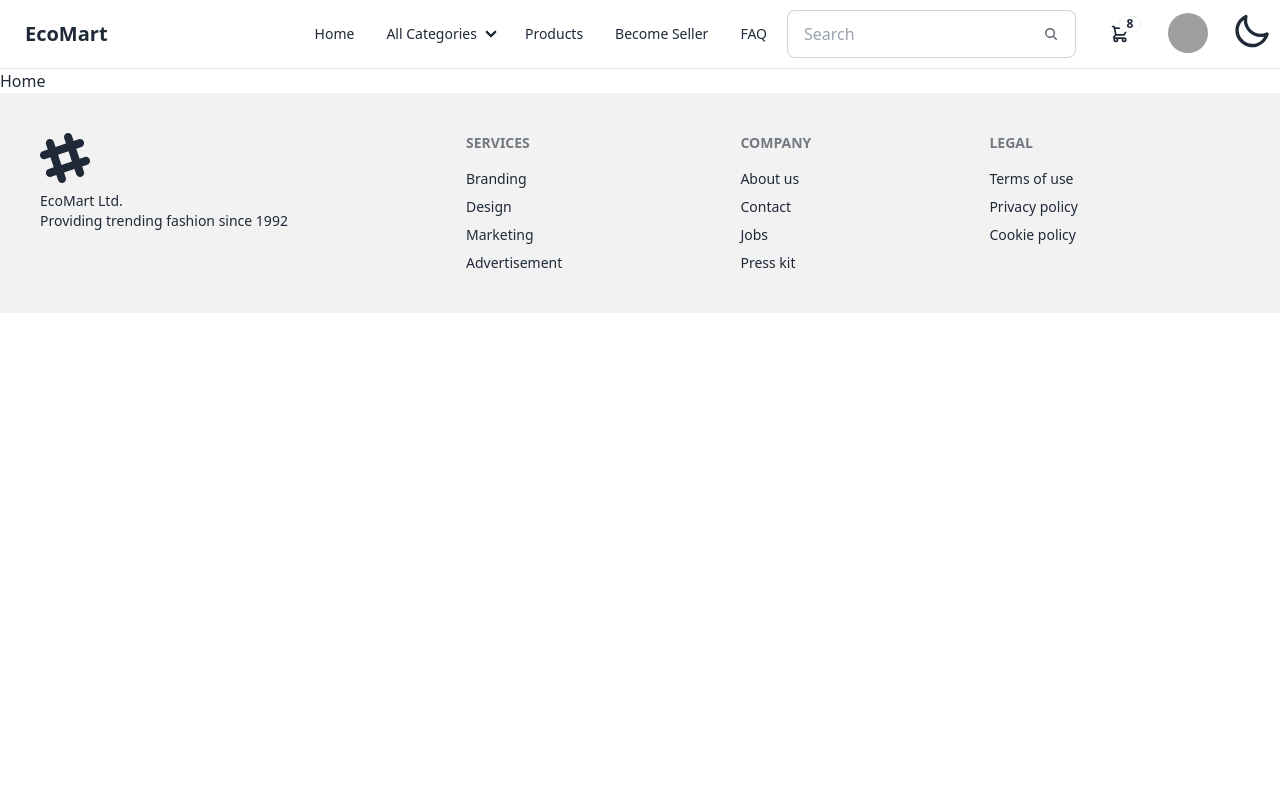
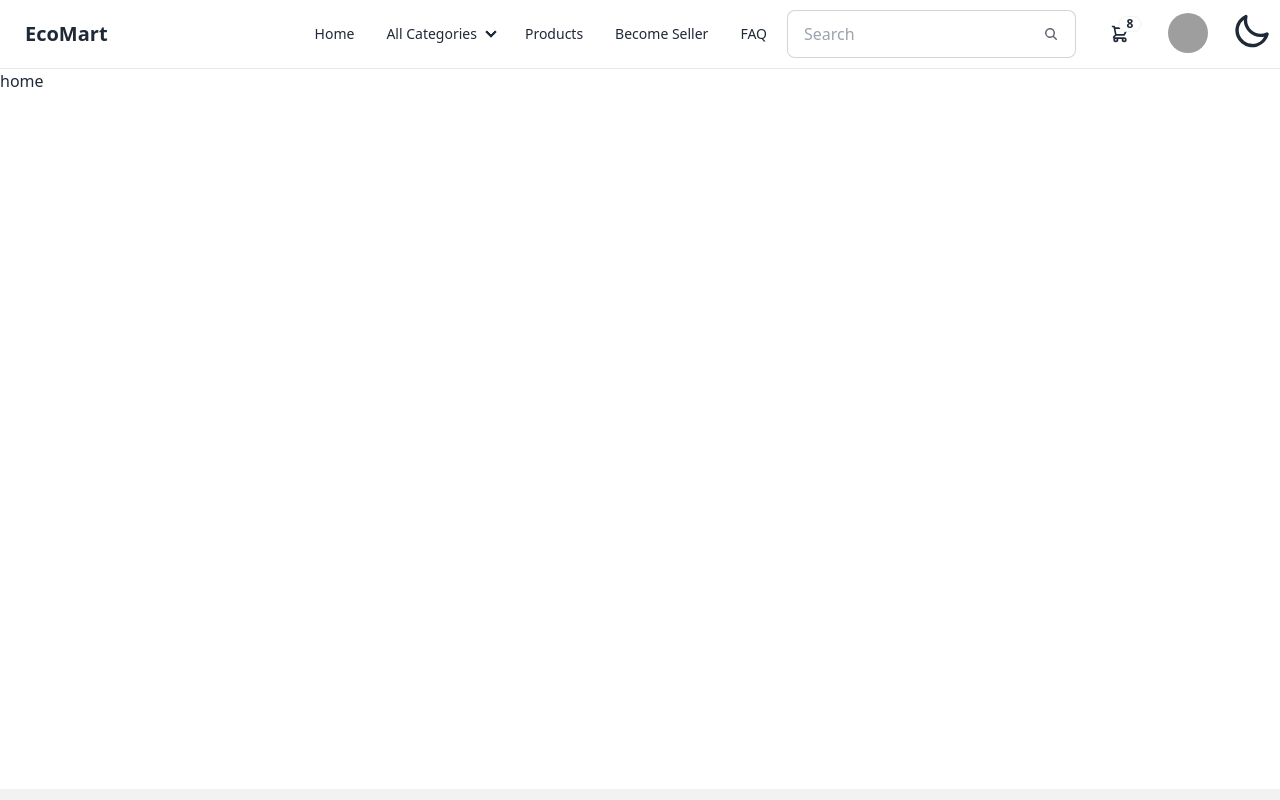
Before and after one commit to Hennamaria07/EcoMart-frontent, a React (Vite) app: page / in a window 1280 px wide. Shown: the top 800 px of the page. Built offline with nearby package versions, Linux system fonts and the light colour scheme; grey boxes are pictures that could not be loaded.

Commit message:
notfound page and routing added

```diff
--- a/src/App.jsx
+++ b/src/App.jsx
@@ -1,16 +1,23 @@
 import { useState } from 'react'
-import reactLogo from './assets/react.svg'
-import viteLogo from '/vite.svg'
 import './App.css'
-import Home from './pages/Home'
-import { BrowserRouter } from 'react-router-dom'
+import { BrowserRouter, Routes, Route } from 'react-router-dom'
+import { Home, NotFount } from './pages'
 
 function App() {
   const [count, setCount] = useState(0)
 
   return (
     <BrowserRouter>
-     <Home />
+     <Routes>
+      <Route
+      path={"/"}
+      element={<Home />}
+      />
+      <Route
+      path={"*"}
+      element={<NotFount />}
+      />
+     </Routes>
     </BrowserRouter>
   )
 }
--- a/src/components/layout/Layout.jsx
+++ b/src/components/layout/Layout.jsx
@@ -17,7 +17,7 @@ const Layout = ({ children}) => {
               </Helmet>
               </HelmetProvider> */}
         <Header />
-        <main>
+        <main className='min-h-[90vh]'>
             {children}
         </main>
         <Footer />
--- /dev/null
+++ b/src/pages/Error.jsx
@@ -0,0 +1,25 @@
+import React from 'react'
+import Layout from '../components/layout/Layout'
+import { Link } from 'react-router-dom'
+
+const NotFount = () => {
+    return (
+        <Layout>
+            <section className='px-16 h-[60vh] md:px-40'>
+                <div className="text-sm pt-10 breadcrumbs">
+                    <ul>
+                        <li><Link>Home</Link></li>
+                        <li><Link>404 Error</Link></li>
+                    </ul>
+                </div>
+                       <div className='h-full grid place-content-center'>
+                       <h1 className='text-4xl sm:text-6xl font-semibold line-clamp-2'>404 Not Found</h1>
+                        <p className='pt-5 pb-10'>Your visited page not found. You may go home page.</p>
+                        <button className="btn btn-primary">Back to home page</button>
+                       </div>
+            </section>
+        </Layout>
+    )
+}
+
+export default NotFount
--- a/src/pages/Home.jsx
+++ b/src/pages/Home.jsx
@@ -4,7 +4,9 @@ import Layout from '../components/layout/Layout'
 const Home = () => {
   return (
     <Layout>
-        <h1>Home</h1>
+        <section >
+            home
+        </section>
     </Layout>
   )
 }
--- /dev/null
+++ b/src/pages/index.js
@@ -0,0 +1,4 @@
+import Home from "./Home";
+import NotFount from "./Error";
+
+export {Home, NotFount}
```
